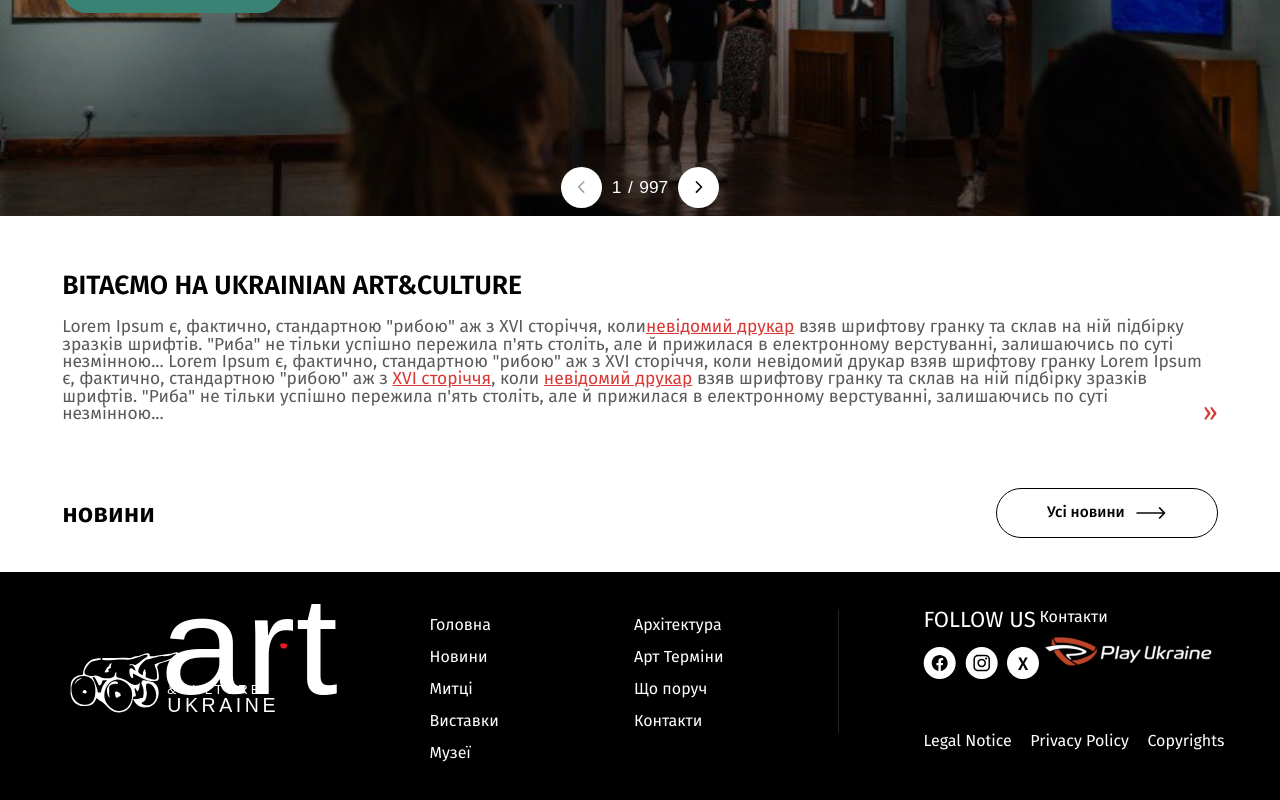
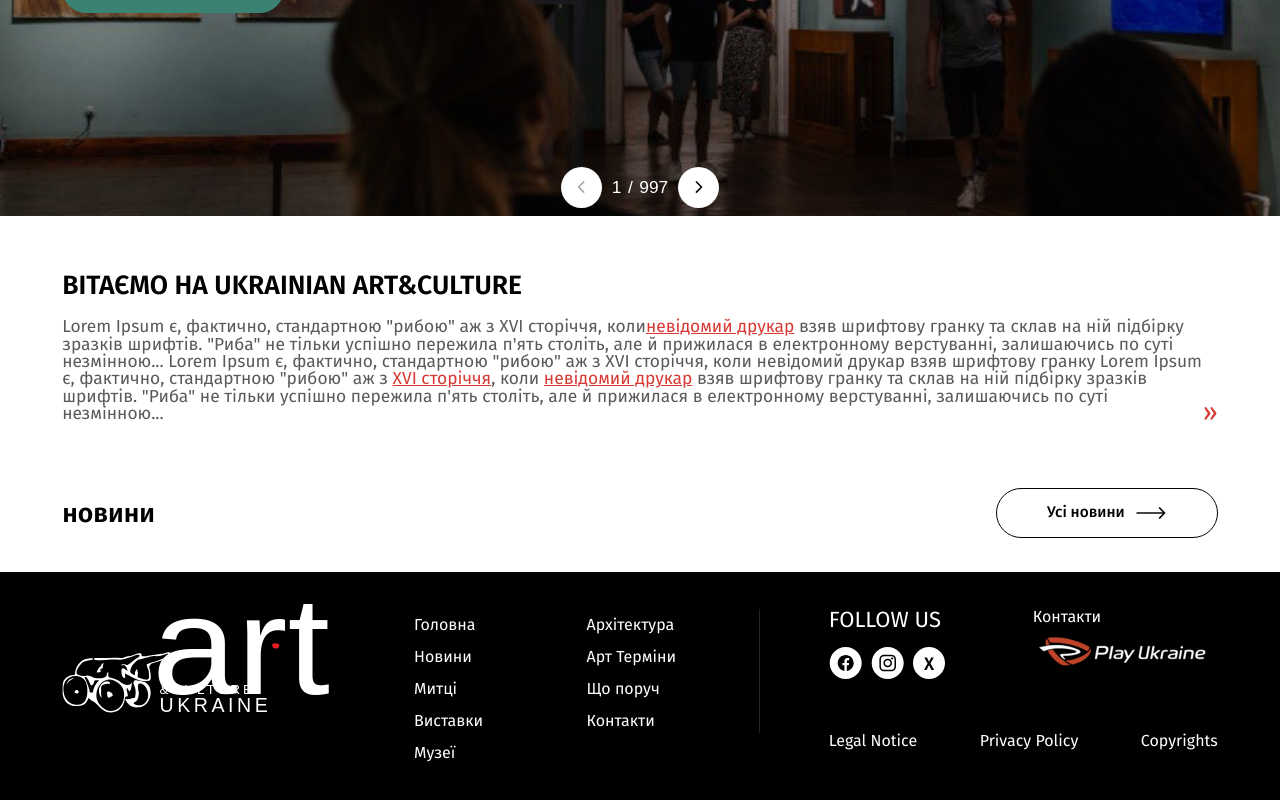
Before and after one commit to KubriakZahoor107/Art-Culture-Standalone, a React (Vite) app: page / in a window 1280 px wide. Shown: the part 470-1270 px from the top of the page. Built offline with nearby package versions, Linux system fonts and the light colour scheme; no server answers; a web font is replaced by a local one.

Commit message:
footer 800 - 1440

```diff
--- a/src/styles/layout/Footer.module.scss
+++ b/src/styles/layout/Footer.module.scss
@@ -813,7 +813,7 @@
 
 .footer {
 	// стили для тега footer
-	padding: 37px 70px;
+	padding: 37px calc(70 / 1440 * 100vw);
 	display: flex;
 	width: 100vw;
 	height: 234px;
@@ -915,10 +915,11 @@
 
 .footerMenuWrapper {
 	// стили для обёртки меню
-	margin: 0 0 0 calc(56 / 1440 * 100vw);
+	margin: 0 0 0 calc(56px - (56 * ((1440px - 100vw) / (1440 - 800))));
 	display: flex;
 	flex-wrap: wrap; // позволяет элементам переноситься на новую строку при нехватке места
-	width: calc(460 / 1440 * 100vw);
+	width: calc(460px - (460 * ((1440px - 100vw) / (1440 - 800))));
+	min-width: 210px;
 }
 
 .footerMenuUl {
@@ -950,8 +951,8 @@
 
 .footerSeparatorWrapper {
 	// стили для обёртки разделителя
+	margin: 0 calc(85px - (65 * ((1440px - 100vw) / (1440 - 800)))) 0 0;
 	display: flex;
-	margin: 0 84px 0 0;
 }
 
 .footerSeparatorImg {
@@ -964,7 +965,7 @@
 
 .footerRightWrapper {
 	// стили для правой части footer
-	width: 100%;
+	width: calc(490px - (150 * ((1440px - 100vw) / (1440 - 800))));
 	display: flex;
 	flex-direction: column;
 	justify-content: space-between;
@@ -978,6 +979,7 @@
 
 .footerSocialWrapper {
 	// стили для обёртки блока социальных сетей
+	margin: 0 10px 0 0;
 	display: flex;
 	flex-direction: column;
 	justify-content: space-between;
@@ -1036,7 +1038,6 @@
 
 .footerContactsWrapper {
 	// стили для обёртки блока контактов
-	margin: 0 0 0 auto;
 	display: flex;
 	flex-direction: column;
 	justify-content: space-between;
@@ -1044,6 +1045,7 @@
 
 .footerContactsTitleWrapper {
 	// стили для обёртки заголовка контактов
+	margin: 0 0 0 10px;
 	display: flex;
 }
 
@@ -1055,6 +1057,7 @@
 
 .footerContactsLinkWrapper {
 	// стили для обёртки ссылки на контакты
+	margin: 0 0 0 10px;
 	display: flex;
 }
 
```
